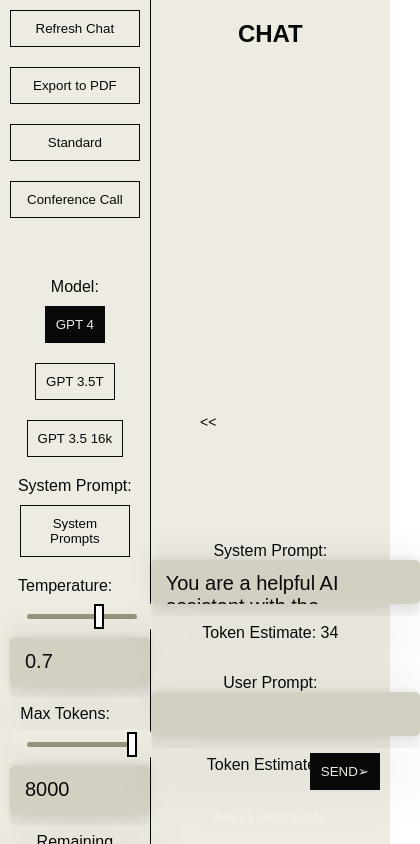
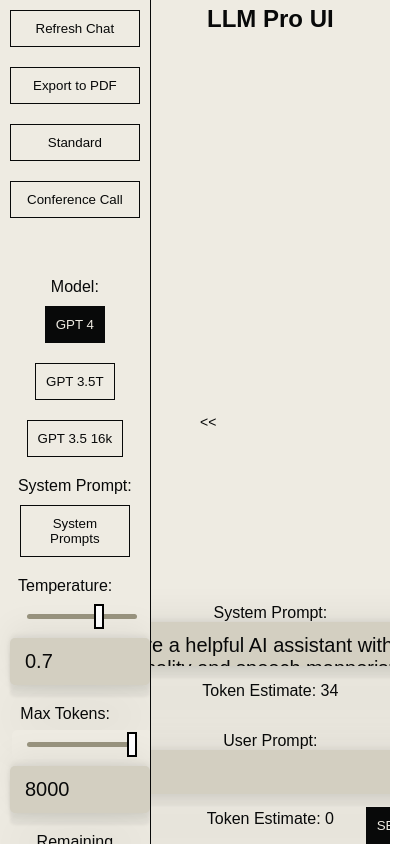
Before and after one commit to michael-dixonjr/LLM-Pro-UI, a React (Create React App) app: page / in a window 390 px wide. Shown: the top 844 px of the page, 420 px wide, since content can reach past the window. Built offline with nearby package versions, Linux system fonts and the light colour scheme; a web font is replaced by a local one.

Commit message:
adding mobile responsiveness

```diff
--- a/public/index.html
+++ b/public/index.html
@@ -24,7 +24,7 @@
       work correctly both with client-side routing and a non-root public URL.
       Learn how to configure a non-root public URL by running `npm run build`.
     -->
-    <title>React App</title>
+    <title>LLM Pro UI</title>
   </head>
   <body>
     <noscript>You need to enable JavaScript to run this app.</noscript>
--- a/src/App.js
+++ b/src/App.js
@@ -90,7 +90,7 @@
           minWidth: isSidebarCollapsed ? "100%" : "calc(100% - 244px)",
         }}
       >
-        {<h1>CHAT</h1>}
+        {<h1 className="header">LLM Pro UI</h1>}
         <ChatFeed />
         {ccInputSection ? <CCInputSection /> : <InputSection />}
 
--- a/src/components/InputSection.js
+++ b/src/components/InputSection.js
@@ -107,7 +107,7 @@
         </button>
       </div>
 
-      <p className="info">Beta v.1 (desktop only)</p>
+      <p className="info">Beta v.1</p>
     </div>
   );
 };
--- a/src/components/Sidebar.js
+++ b/src/components/Sidebar.js
@@ -228,7 +228,7 @@
       </dialog>
 
       <nav className={isSidebarCollapsed ? "hidden" : ""}>
-        <p>Beta v.1 (desktop only)</p>
+        <p>Beta v.1</p>
       </nav>
     </section>
   );
--- a/src/index.css
+++ b/src/index.css
@@ -25,7 +25,7 @@
 
 .side-bar {
   background-color: var(--background-color);
-  height: 100vh;
+  min-height: 100vh; /* change height to min-height */
   width: 244px;
   display: flex;
   flex-direction: column;
@@ -33,6 +33,9 @@
   color: var(--text-color);
   text-align: center;
   border-right: 1px solid var(--main-color);
+  z-index: 999;
+  position: relative;
+  overflow-y: auto; /* add this line */
 }
 
 button {
@@ -181,6 +184,7 @@
 .main {
   height: 100vh;
   width: 100%;
+  overflow-x: hidden;
   display: flex;
   flex-direction: column;
   justify-content: space-between;
@@ -211,10 +215,14 @@
 
 .input-container {
   position: relative;
-  width: 100%;
+  width: 60vw;
   max-width: 650px;
   margin-bottom: 16px;
   color: var(--text-color);
+  display: flex;
+  justify-content: center;
+  align-items: center;
+  flex-direction: column;
 }
 
 .input-container:nth-child(2) {
@@ -244,7 +252,8 @@
 }
 
 textarea {
-  width: 100%;
+  width: 60vw;
+  max-width: 650px;
   border: none;
   font-size: 20px;
   background-color: var(--alt-color);
@@ -292,7 +301,7 @@
 .feed {
   overflow-y: scroll;
   overflow-x: auto;
-  width: 85vw;
+  width: 60vw;
   padding: 0;
   color: var(--text-color);
 }
@@ -457,3 +466,28 @@
     overflow: visible !important;
   }
 }
+
+
+/* mobile settings */
+
+@media (max-width: 1030px) {
+  .input-container {
+    width: 90vw;
+  }
+
+  textarea {
+    width: 90vw;
+  }
+
+  .feed {
+    width: 90vw;
+  }
+
+  .info {
+    display: none;
+  }
+
+  .header {
+    margin: 5px;
+  }
+}
```
Also changed, not shown: 1 other file (tests, documents, lock files or other folders).
